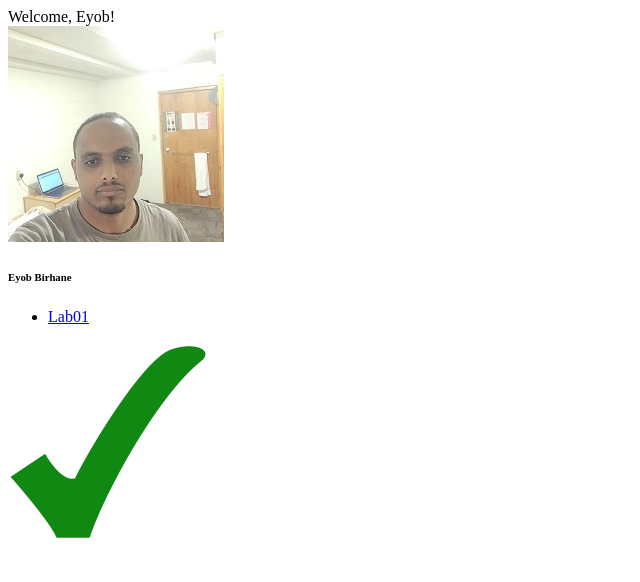
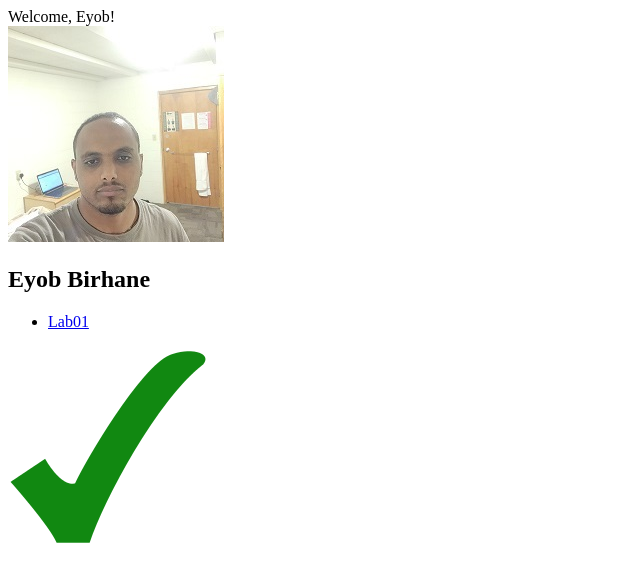
Before and after one commit to eyoba2001/eyoba2001.github.io, a plain HTML site: page index.html in a window 1280 px wide. Shown: the whole page, without its empty margins (0-640 px from the left). Drawn offline with Linux system fonts and the light colour scheme.

Commit message:
Update index.html

```diff
--- a/index.html
+++ b/index.html
@@ -10,7 +10,7 @@
   </header>
   <nav>
   </nav>
-  <p><h6>Eyob Birhane</h6></p>
+  <p><h2>Eyob Birhane</h2></p>
 <ul>
    <li><a href="lab1.html">Lab01</a></li>
   </ul>
```
